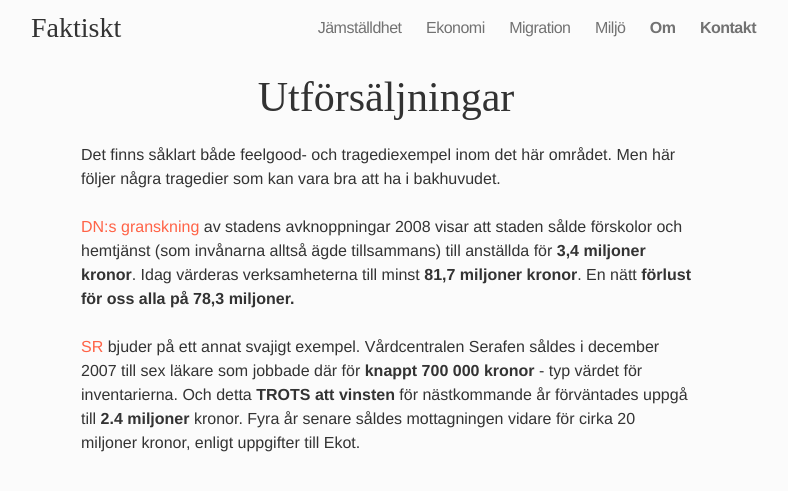
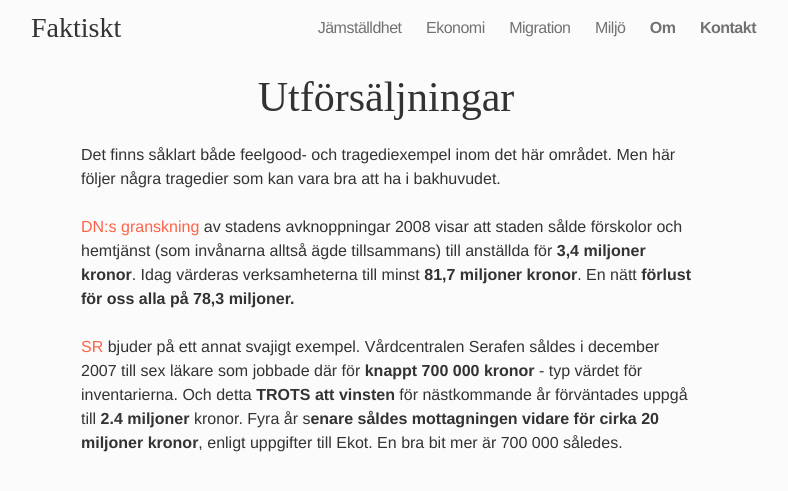
Before and after one commit to frigolitvarulv/faktiskt.github.io, a Jekyll site: the page built from ekonomi/valfrihet-gynnar-alla/utf-rs-ljningar.md, in a window 1280 px wide. Shown: the top 491 px of the page, without its empty margins (254-1042 px from the left). Built offline with Jekyll 4.4.1, drawn with Linux system fonts in a browser that asks for light colours; nearby versions of some CDN libraries; Markdown is read by kramdown in place of the engine named in the settings.

Commit message:
Updated utf-rs-ljningar.md

```diff
--- a/ekonomi/valfrihet-gynnar-alla/utf-rs-ljningar.md
+++ b/ekonomi/valfrihet-gynnar-alla/utf-rs-ljningar.md
@@ -11,4 +11,4 @@ sort: 3
 Det finns såklart både feelgood- och tragediexempel inom det här området. Men här följer några tragedier som kan vara bra att ha i bakhuvudet.<br><br>
 [DN:s granskning](http://www.dn.se/ekonomi/utforsaljningar-med-miljonrabatt/) av stadens avknoppningar 2008 visar att staden sålde förskolor och hemtjänst (som invånarna alltså ägde tillsammans) till anställda för **3,4 miljoner kronor**. Idag värderas verksamheterna till minst **81,7 miljoner kronor**. En nätt **förlust för oss alla på 78,3 miljoner.**
 <br><br>
-[SR](http://sverigesradio.se/sida/artikel.aspx?programid=83&artikel=5079798) bjuder på ett annat svajigt exempel. Vårdcentralen Serafen såldes i december 2007 till sex läkare som jobbade där för **knappt 700 000 kronor** -  typ värdet för inventarierna. Och detta **TROTS att vinsten** för nästkommande år förväntades uppgå till **2.4 miljoner** kronor. Fyra år senare såldes mottagningen vidare för cirka 20 miljoner kronor, enligt uppgifter till Ekot.
+[SR](http://sverigesradio.se/sida/artikel.aspx?programid=83&artikel=5079798) bjuder på ett annat svajigt exempel. Vårdcentralen Serafen såldes i december 2007 till sex läkare som jobbade där för **knappt 700 000 kronor** -  typ värdet för inventarierna. Och detta **TROTS att vinsten** för nästkommande år förväntades uppgå till **2.4 miljoner** kronor. Fyra år s**enare såldes mottagningen vidare för cirka 20 miljoner kronor**, enligt uppgifter till Ekot. En bra bit mer är 700 000 således.
```
